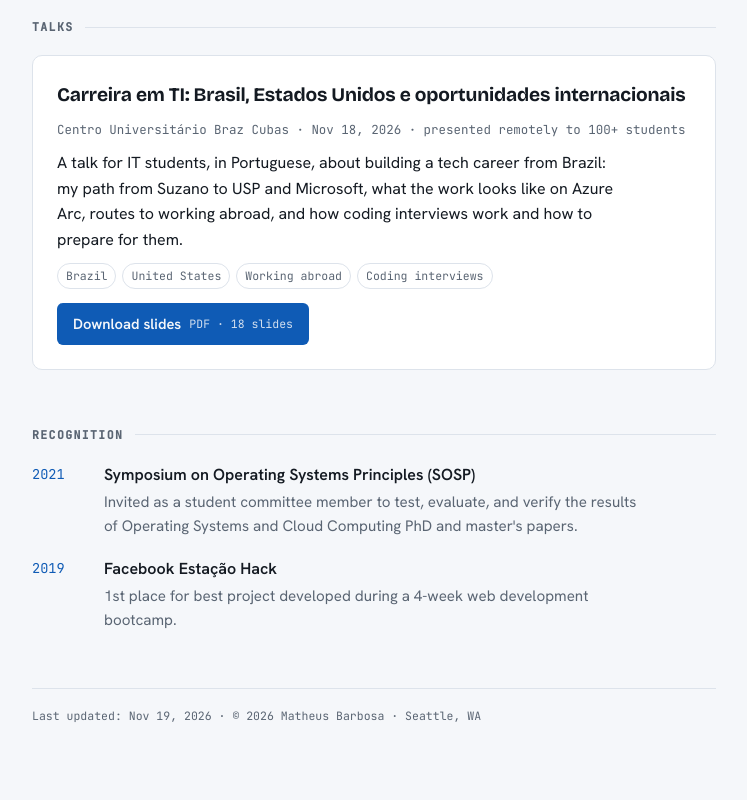
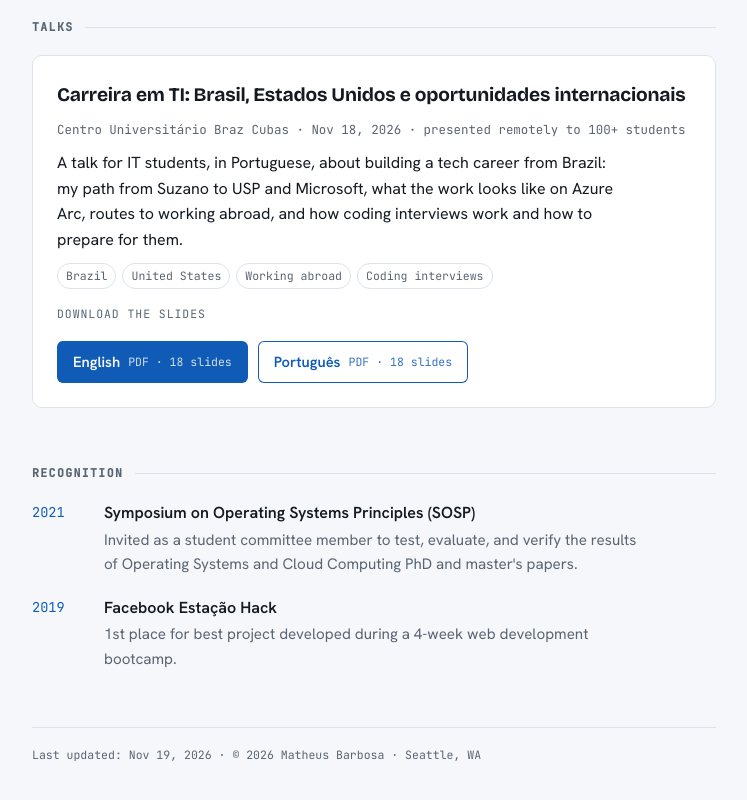
Before and after one commit to matheuscgh-ops/matheusresume, a plain HTML site: page index.html in a window 1280 px wide. Shown: the part 2986-3786 px from the top of the page, without its empty margins (448-1195 px from the left). Drawn offline with nearby package versions, Linux system fonts and the light colour scheme.

Commit message:
Add English version of Braz Cubas talk slides

```diff
--- a/index.html
+++ b/index.html
@@ -164,6 +164,9 @@ section[id] { scroll-margin-top: 24px; }
 .talk-topics { display: flex; flex-wrap: wrap; gap: 6px; }
 .btn-dl { display: inline-flex; align-items: center; gap: 8px; width: max-content; max-width: 100%; font-weight: 600; font-size: 0.92rem; padding: 9px 16px; border-radius: 6px; background: var(--accent); color: var(--bg); margin-top: 4px; }
 .btn-dl:hover { text-decoration: none; filter: brightness(1.08); }
+.dl-row { display: flex; flex-wrap: wrap; gap: 10px; margin-top: 4px; order: 9; }
+.dl-note { order: 8; font-family: var(--mono); font-size: 0.72rem; text-transform: uppercase; letter-spacing: 0.08em; color: var(--muted); margin-top: 6px !important; }
+.btn-alt { background: var(--surface); color: var(--accent); box-shadow: inset 0 0 0 1px var(--accent); }
 .btn-dl small { font-family: var(--mono); font-weight: 400; font-size: 0.72rem; opacity: 0.85; }
 @media (prefers-reduced-motion: reduce) { * { transition: none !important; } }
 </style>
@@ -375,7 +378,11 @@ section[id] { scroll-margin-top: 24px; }
           <span class="tag"><span data-l="en">Working abroad</span><span data-l="pt">Carreira internacional</span></span>
           <span class="tag"><span data-l="en">Coding interviews</span><span data-l="pt">Entrevistas de código</span></span>
         </div>
-        <a class="btn-dl" href="talks/carreira-em-ti-braz-cubas-2026.pdf" target="_blank" rel="noopener"><span data-l="en">Download slides</span><span data-l="pt">Baixar apresentação</span> <small>PDF · 18 slides</small></a>
+        <div class="dl-row">
+          <a class="btn-dl" href="talks/careers-in-tech-braz-cubas-2026-en.pdf" target="_blank" rel="noopener">English <small>PDF · 18 slides</small></a>
+          <a class="btn-dl btn-alt" href="talks/carreira-em-ti-braz-cubas-2026.pdf" target="_blank" rel="noopener">Português <small>PDF · 18 slides</small></a>
+        </div>
+        <p class="dl-note" data-l="en">Download the slides</p><p class="dl-note" data-l="pt">Baixe a apresentação</p>
       </article>
     </section>
 
```
Also changed, not shown: 1 other file.
